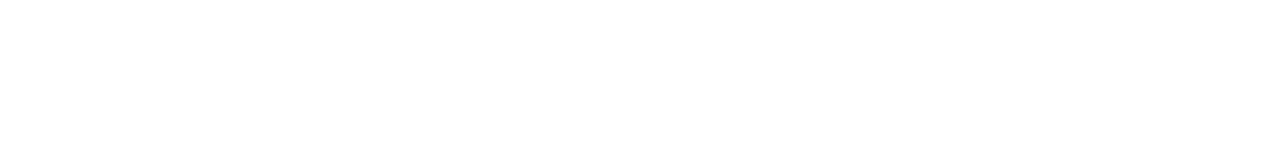
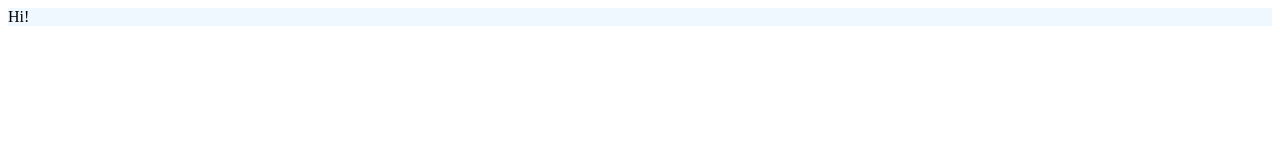
Before and after one commit to JKyEun/git-practice, a plain HTML site: page index.html in a window 1280 px wide. Drawn offline with Linux system fonts and the light colour scheme.

Commit message:
css commit

```diff
--- a/index.html
+++ b/index.html
@@ -5,6 +5,9 @@
     <meta http-equiv="X-UA-Compatible" content="IE=edge" />
     <meta name="viewport" content="width=device-width, initial-scale=1.0" />
     <title>Document</title>
+    <link rel="stylesheet" href="./style.css" />
   </head>
-  <body></body>
+  <body>
+    <div>Hi!</div>
+  </body>
 </html>
--- /dev/null
+++ b/style.css
@@ -0,0 +1,3 @@
+div {
+  background-color: aliceblue;
+}
```
